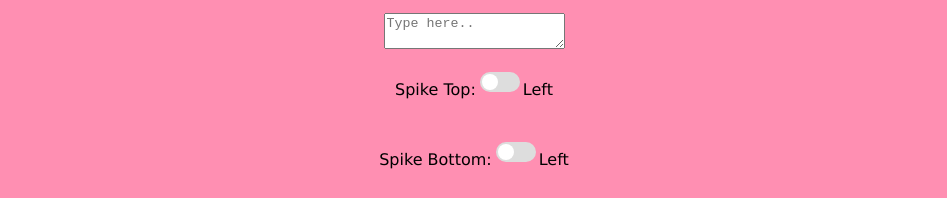
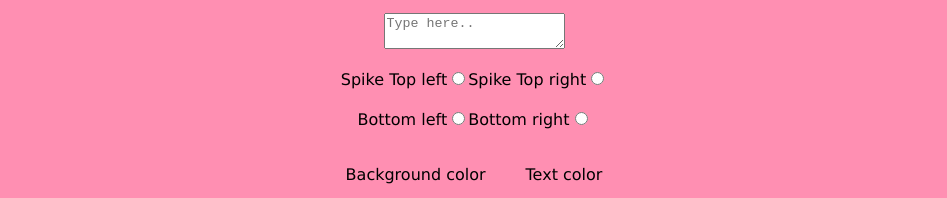
Before and after one commit to coder123332/chatbubble-project, a React (Vite) app: page / in a window 1280 px wide. Shown: the part 720-918 px from the top of the page, without its empty margins (166-1113 px from the left). Built offline with nearby package versions, Linux system fonts and the light colour scheme.

Commit message:
Separated ComicBubbles and BoxLogoGenerator components

```diff
--- a/src/App.jsx
+++ b/src/App.jsx
@@ -5,8 +5,8 @@ import { toPng, toSvg } from 'html-to-image';
 const ComicBubbles = () => {
 
   const [text, setText] = useState('Type anything here......');
-  const [topPosition, setTopPosition] = useState('top-left');
-  const [bottomPosition, setBottomPosition] = useState('bottom-left');
+  const [vertical, setVerticel] = useState('top');
+  const [position, setPosition] = useState('bottom');
   const [bgColor, setBgColor] = useState('white');
   const [textColor, setTextColor] = useState('black');
 
@@ -44,6 +44,13 @@ const ComicBubbles = () => {
       });
   };
 
+  const handleKeyDown = (e) => {
+    if (e.key === 'Enter') {
+      e.preventDefault();
+      setText((prevText) => prevText + "\n"); // Add a newline character to the text
+    }
+  };
+
   const applyBoxShadow = (color) => {
     const element = document.querySelector('.cbbl');
     element.style.boxShadow =
@@ -68,6 +75,7 @@ const ComicBubbles = () => {
         <img style={{ height: 'auto', width: '70%' }} src="https://static-cdn.jtvnw.net/jtv_user_pictures/3e5142df-9d1c-41cb-a2b0-5742b7256be6-profile_image-300x300.png" />
         <h4 className="text--white">Write some text and click Create to make your own pixel speech bubble.</h4>
         <textarea
+          onKeyDown={handleKeyDown}
           className="input--box"
           placeholder="Type here.."
           onChange={(e) => setText(e.target.value)}
@@ -75,25 +83,22 @@ const ComicBubbles = () => {
 
         <div className="m-4">
           <label>
-            Spike Top:
-            <input
-              type="checkbox"
-              checked={topPosition === 'top-right'}
-              onChange={() => setTopPosition(topPosition === 'top-left' ? 'top-right' : 'top-left')}
-            />
-            {topPosition === 'top-left' ? 'Left' : 'Right'}
+            Spike Top left
+            <input checked={position === 'top-right'} type="radio" onChange={() => setPosition('top-right')} />
+          </label>
+          <label>
+            Spike Top right
+            <input checked={position === 'top-left'} type="radio" onChange={() => setPosition('top-left')} />
           </label>
         </div>
-
-        <div className="m-4">
+        <div>
           <label>
-            Spike Bottom:
-            <input
-              type="checkbox"
-              checked={bottomPosition === 'bottom-right'}
-              onChange={() => setBottomPosition(bottomPosition === 'bottom-left' ? 'bottom-right' : 'bottom-left')}
-            />
-            {bottomPosition === 'bottom-left' ? 'Left' : 'Right'}
+            Bottom left
+            <input checked={position === 'bottom-left'} type="radio" onChange={() => setPosition('bottom-left')} />
+          </label>
+          <label>
+            Bottom right
+            <input checked={position === 'bottom-right'} type="radio" onChange={() => setPosition('bottom-right')} />
           </label>
         </div>
 
@@ -115,10 +120,9 @@ const ComicBubbles = () => {
           <div className={`inner`}>
             <div
               style={{
-                backgroundColor: bgColor,
-                color: textColor,
+                backgroundColor: bgColor, color: textColor,
               }}
-              className={`cbbl ${topPosition} ${bottomPosition}`}>
+              className={`cbbl ${position === 'top-right' ? '-right -up' : position === 'top-left' ? '-up ' : position === 'bottom-right' ? '' : position === 'bottom-left' ? '-right' : ''}`}>
               {text.split('\n').map((line, index) => (
                 <div key={index}>{line}</div>
               ))}
```
